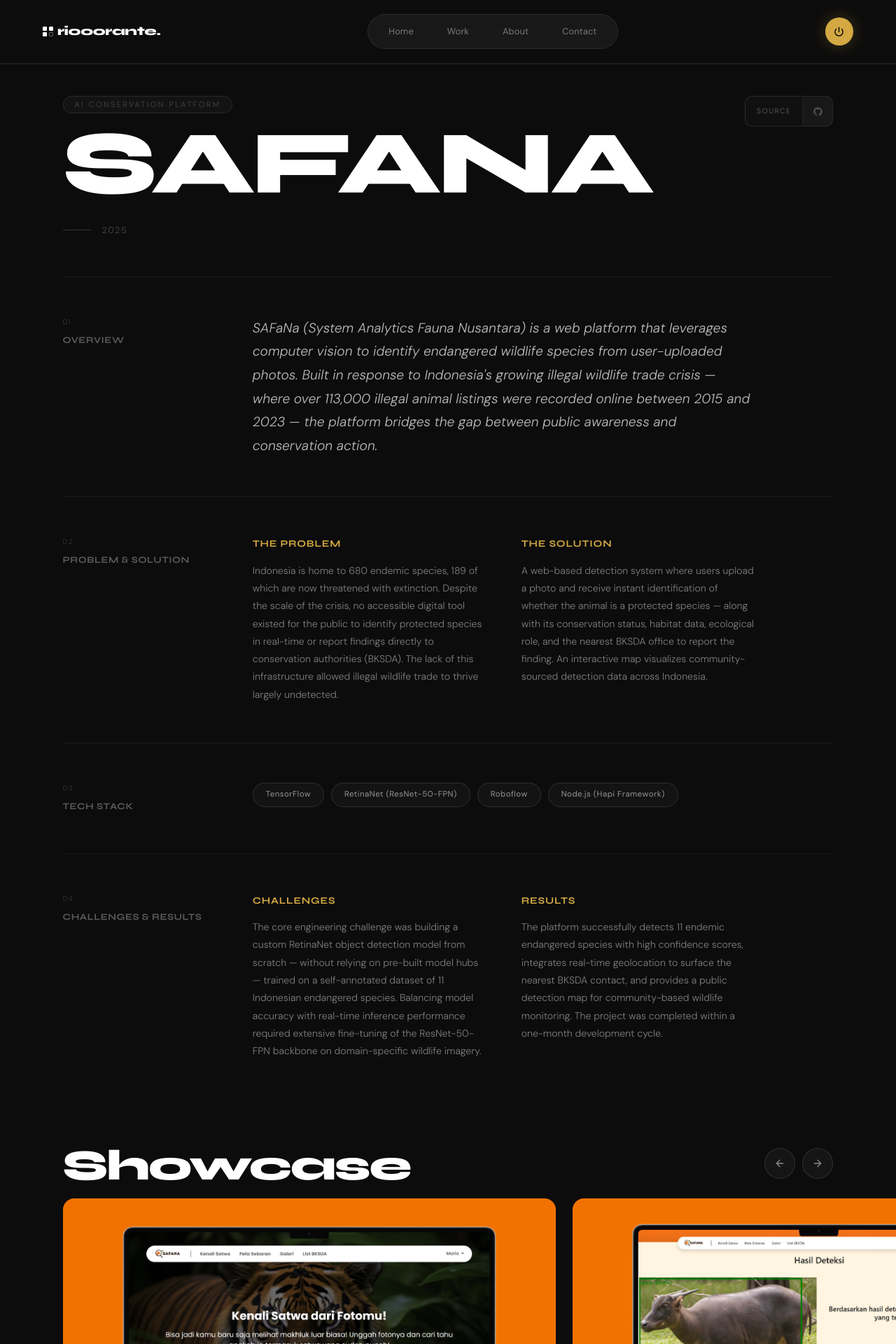
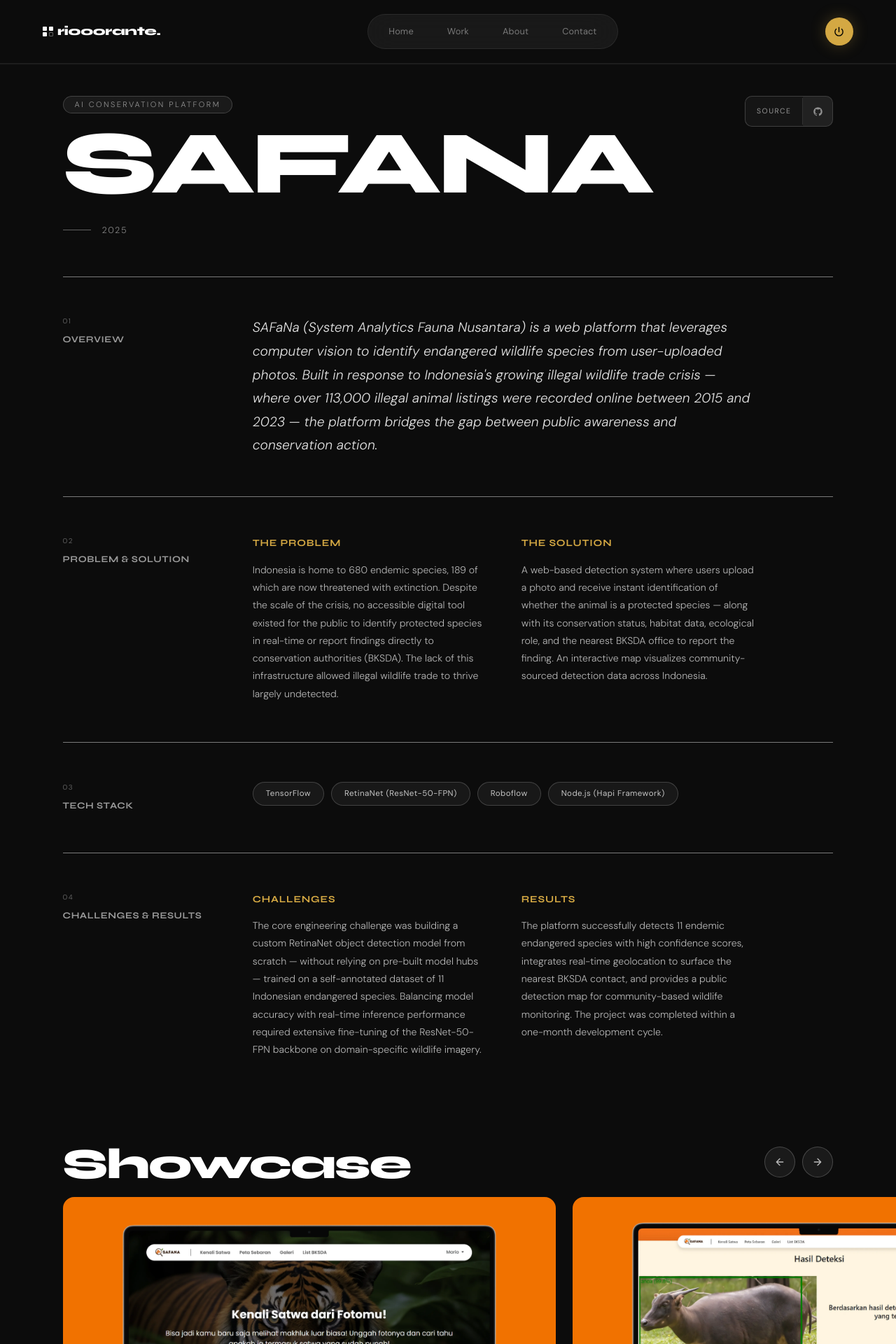
Before and after one commit to rioooranteai/mario-portofolio, a Next.js app: page /mario-portofolio/work/safana in a window 1280 px wide. Shown: the top 1920 px of the page at 70% size. Built offline with nearby package versions, Linux system fonts and the light colour scheme; a web font is replaced by a local one.

Commit message:
feat: improve text and border visibility across project detail and lightbox

```diff
--- a/app/work/[slug]/project.module.css
+++ b/app/work/[slug]/project.module.css
@@ -24,15 +24,15 @@
   font-size: clamp(0.6rem, 0.9vw, 0.72rem);
   letter-spacing: 0.22em;
   text-transform: uppercase;
-  color: rgba(255, 255, 255, 0.22);
+  color: rgba(255, 255, 255, 0.52); /* was 0.22 */
   font-family: 'DM Sans', sans-serif;
   font-weight: 300;
   line-height: 1;
   margin-bottom: clamp(12px, 2vh, 22px);
-  border: 1px solid rgba(255, 255, 255, 0.09);
+  border: 1px solid rgba(255, 255, 255, 0.18); /* was 0.09 */
   border-radius: 999px;
   padding: 6px 16px;
-  background: rgba(255, 255, 255, 0.03);
+  background: rgba(255, 255, 255, 0.06); /* was 0.03 */
   align-self: flex-start;
 }
 
@@ -60,13 +60,13 @@
   display: block;
   width: 40px;
   height: 1px;
-  background: rgba(255, 255, 255, 0.18);
+  background: rgba(255, 255, 255, 0.35); /* was 0.18 */
   flex-shrink: 0;
 }
 
 .heroYear {
   font-size: clamp(0.7rem, 1vw, 0.82rem);
-  color: rgba(255, 255, 255, 0.25);
+  color: rgba(255, 255, 255, 0.5); /* was 0.25 */
   letter-spacing: 0.12em;
   font-weight: 300;
   font-family: 'DM Sans', sans-serif;
@@ -74,8 +74,8 @@
 
 .heroBorderBottom {
   width: 100%;
-  height: 1px;
-  background: rgba(255, 255, 255, 0.07);
+  height: 0.5px;
+  background: rgba(255, 255, 255, 0.45);
 }
 
 /* GitHub Button */
@@ -87,10 +87,10 @@
   align-items: center;
   gap: 0;
   text-decoration: none;
-  border: 1px solid rgba(255, 255, 255, 0.1);
+  border: 1px solid rgba(255, 255, 255, 0.18); /* was 0.1 */
   border-radius: 10px;
   overflow: hidden;
-  background: rgba(255, 255, 255, 0.02);
+  background: rgba(255, 255, 255, 0.04);
   transition: border-color 0.3s ease, background 0.3s ease;
   z-index: 10;
 }
@@ -106,9 +106,9 @@
   font-weight: 400;
   letter-spacing: 0.14em;
   text-transform: uppercase;
-  color: rgba(255, 255, 255, 0.3);
+  color: rgba(255, 255, 255, 0.55); /* was 0.3 */
   padding: 11px 16px;
-  border-right: 1px solid rgba(255, 255, 255, 0.08);
+  border-right: 1px solid rgba(255, 255, 255, 0.12); /* was 0.08 */
   transition: color 0.3s ease, border-color 0.3s ease;
   white-space: nowrap;
 }
@@ -124,8 +124,8 @@
   display: flex;
   align-items: center;
   justify-content: center;
-  background: rgba(255, 255, 255, 0.03);
-  color: rgba(255, 255, 255, 0.25);
+  background: rgba(255, 255, 255, 0.05); /* was 0.03 */
+  color: rgba(255, 255, 255, 0.5); /* was 0.25 */
   transition: background 0.3s ease, color 0.3s ease;
   flex-shrink: 0;
 }
@@ -159,7 +159,7 @@
 .labelIndex {
   font-family: 'DM Sans', sans-serif;
   font-size: 0.65rem;
-  color: rgba(255, 255, 255, 0.18);
+  color: rgba(255, 255, 255, 0.4); /* was 0.18 */
   letter-spacing: 0.14em;
   font-weight: 300;
 }
@@ -169,7 +169,7 @@
   font-size: clamp(0.7rem, 1.1vw, 0.85rem);
   font-weight: 700;
   letter-spacing: 0.04em;
-  color: rgba(255, 255, 255, 0.32);
+  color: rgba(255, 255, 255, 0.58); /* was 0.32 */
   text-transform: uppercase;
 }
 
@@ -180,7 +180,7 @@
 .leadText {
   font-size: clamp(0.95rem, 1.8vw, 1.25rem);
   font-weight: 300;
-  color: rgba(255, 255, 255, 0.72);
+  color: rgba(255, 255, 255, 0.88); /* was 0.72 */
   line-height: 1.75;
   font-family: 'DM Sans', sans-serif;
   font-style: italic;
@@ -210,7 +210,7 @@
 .bodyText {
   font-size: clamp(0.82rem, 1.1vw, 0.92rem);
   font-weight: 300;
-  color: rgba(255, 255, 255, 0.48);
+  color: rgba(255, 255, 255, 0.7); /* was 0.48 */
   line-height: 1.8;
   font-family: 'DM Sans', sans-serif;
 }
@@ -224,14 +224,14 @@
 
 .techPill {
   font-size: clamp(0.65rem, 0.9vw, 0.78rem);
-  color: rgba(255, 255, 255, 0.55);
+  color: rgba(255, 255, 255, 0.75); /* was 0.55 */
   font-family: 'DM Sans', sans-serif;
   font-weight: 400;
   letter-spacing: 0.04em;
-  border: 1px solid rgba(255, 255, 255, 0.11);
+  border: 1px solid rgba(255, 255, 255, 0.18); /* was 0.11 */
   border-radius: 999px;
   padding: 7px 18px;
-  background: rgba(255, 255, 255, 0.03);
+  background: rgba(255, 255, 255, 0.05); /* was 0.03 */
   transition: color 0.22s, border-color 0.22s, background 0.22s;
   cursor: default;
 }
@@ -244,8 +244,8 @@
 
 .sectionDivider {
   width: 100%;
-  height: 1px;
-  background: rgba(255, 255, 255, 0.06);
+  height: 0.5px;
+  background: rgba(255, 255, 255, 0.45);
 }
 
 /* Gallery */
@@ -284,9 +284,9 @@
   width: 44px;
   height: 44px;
   border-radius: 50%;
-  border: 1px solid rgba(255, 255, 255, 0.12);
-  background: rgba(255, 255, 255, 0.04);
-  color: rgba(255, 255, 255, 0.5);
+  border: 1px solid rgba(255, 255, 255, 0.2); /* was 0.12 */
+  background: rgba(255, 255, 255, 0.06); /* was 0.04 */
+  color: rgba(255, 255, 255, 0.7); /* was 0.5 */
   display: flex;
   align-items: center;
   justify-content: center;
@@ -369,14 +369,14 @@
   font-family: 'Syne', sans-serif;
   font-size: clamp(3rem, 8vw, 7rem);
   font-weight: 800;
-  color: rgba(255, 255, 255, 0.05);
+  color: rgba(255, 255, 255, 0.07); /* was 0.05 */
   letter-spacing: -0.04em;
   user-select: none;
 }
 
 .galleryCaption {
   font-size: 0.75rem;
-  color: rgba(255, 255, 255, 0.25);
+  color: rgba(255, 255, 255, 0.5); /* was 0.25 */
   font-family: 'DM Sans', sans-serif;
   font-weight: 300;
   letter-spacing: 0.06em;
@@ -396,7 +396,7 @@
   width: 6px;
   height: 6px;
   border-radius: 50%;
-  background: rgba(255, 255, 255, 0.15);
+  background: rgba(255, 255, 255, 0.3); /* was 0.15 */
   border: none;
   cursor: pointer;
   transition: background 0.25s, transform 0.25s, width 0.25s;
```
Also changed, not shown: app/work/[slug]/lightbox.module.css.
